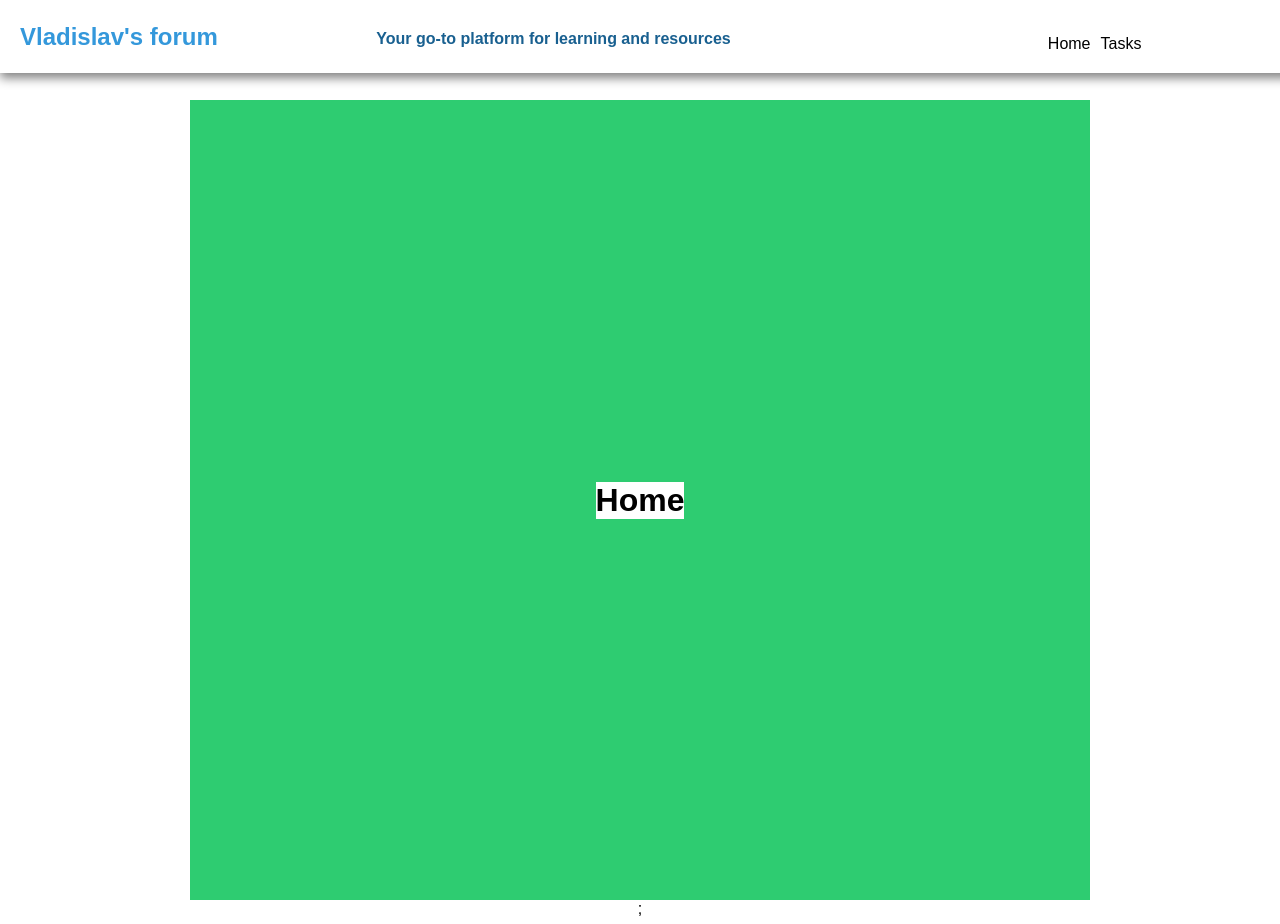
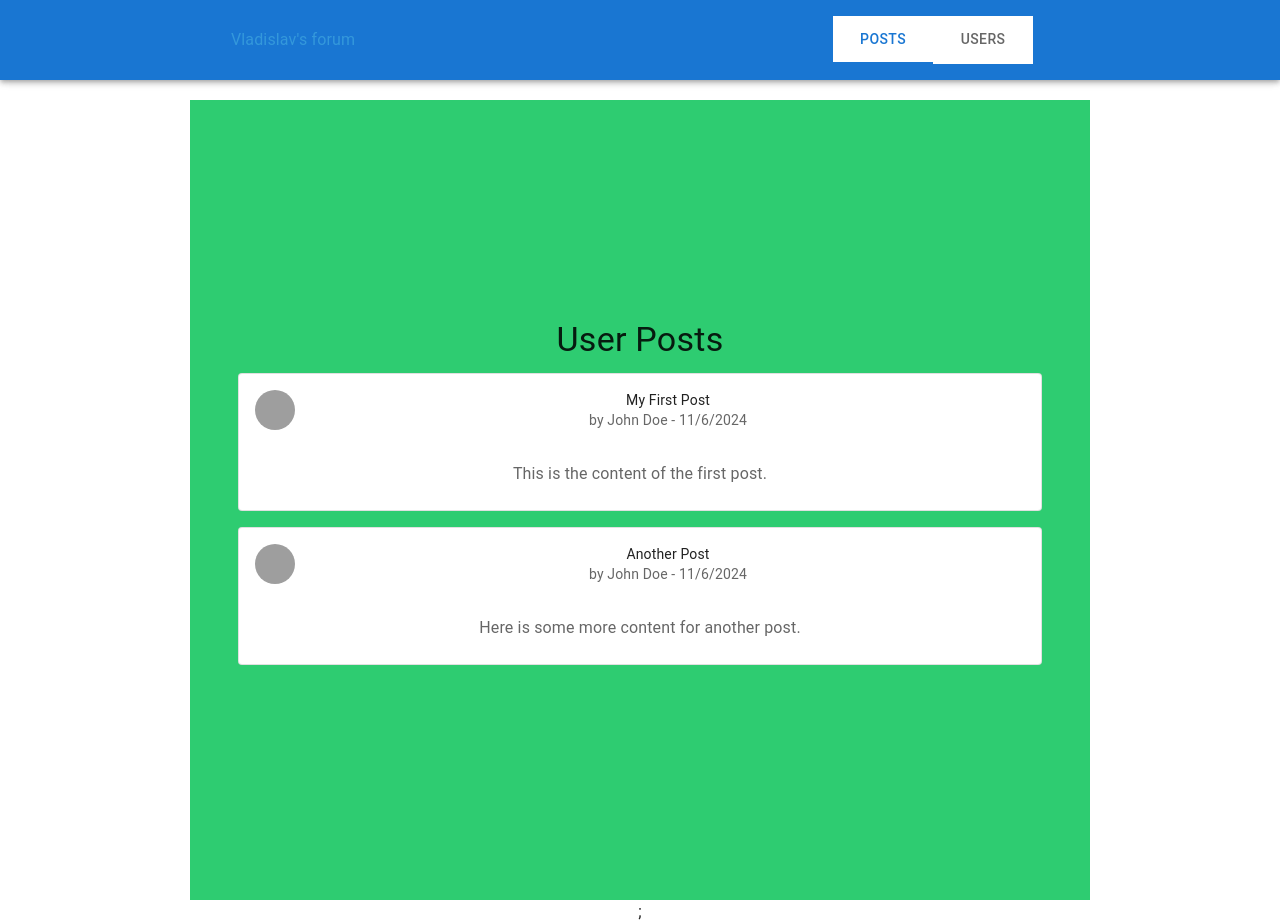
Before and after one commit to Vladisval/forum-project, a React (Vite) app: page / in a window 1280 px wide. Built offline with nearby package versions, Linux system fonts and the light colour scheme; grey boxes are pictures that could not be loaded.

Commit message:
Add PostsPage & models

```diff
--- a/src/app/App/App.scss
+++ b/src/app/App/App.scss
@@ -2,6 +2,4 @@
 * {
   margin: 0 auto;
   text-align: center;
-  background-color: $background-color;
-
 }
--- a/src/app/App/App.tsx
+++ b/src/app/App/App.tsx
@@ -2,6 +2,7 @@ import Layout from '../../shared/ui/Layout';
 import './App.scss'
 import { Outlet } from "react-router-dom";
 import Header from "../../widgets/Header/Header.tsx";
+import { CssBaseline } from "@mui/material";
 
 
 
@@ -9,6 +10,7 @@ function App() {
 
   return (
     <>
+      <CssBaseline />
       <Header/>
       <Layout>
         <Outlet />
--- /dev/null
+++ b/src/entities/post/model/PostModel.ts
@@ -0,0 +1,10 @@
+import { UserModel } from "../../user/model/UserModel.ts";
+
+export interface PostModel {
+  userId: UserModel["id"],
+  author?: UserModel,
+  id: number,
+  title: string,
+  body: string,
+  createdAt?: Date;
+}
--- /dev/null
+++ b/src/entities/post/ui/PostCard.tsx
@@ -0,0 +1,25 @@
+import { PostModel } from "../model/PostModel.ts";
+import { Avatar, Card, CardContent, CardHeader, Typography } from "@mui/material";
+
+interface PostCardProps {
+  post: PostModel;
+}
+
+const PostCard: React.FC<PostCardProps> = ({ post }) => {
+  return (
+    <Card variant="outlined" sx={{ mb: 2 }}>
+      <CardHeader
+        avatar={<Avatar src={post.author?.avatarUrl} alt={post.author?.name} />}
+        title={post.title}
+        subheader={`by ${post.author?.name} - ${post.createdAt?.toLocaleDateString()}`}
+      />
+      <CardContent>
+        <Typography variant="body1" color="text.secondary">
+          {post.body}
+        </Typography>
+      </CardContent>
+    </Card>
+  );
+};
+
+export default PostCard;
--- /dev/null
+++ b/src/entities/user/model/UserModel.ts
@@ -0,0 +1,25 @@
+
+export interface UserModel {
+  id: number,
+  name: string,
+  username?: string,
+  email?: string,
+  avatarUrl: string,
+  address?: {
+    street: string,
+    suite: string,
+    city: string,
+    zipcode: string,
+    geo: {
+      lat: string,
+      lng: string
+    }
+  },
+  phone?: string,
+  website?: string,
+  company?: {
+    name: string,
+    catchPhrase: string,
+    bs: string
+  }
+}
--- a/src/pages/Home/Home.tsx
+++ /dev/null
@@ -1,10 +0,0 @@
-
-const Home = () => {
-  return (
-    <div>
-      <h1>Home</h1>
-    </div>
-  );
-};
-
-export default Home;
--- /dev/null
+++ b/src/pages/Posts/PostsPage.tsx
@@ -0,0 +1,44 @@
+import { UserModel } from "../../entities/user/model/UserModel.ts";
+import { PostModel } from "../../entities/post/model/PostModel.ts";
+import { Container, Typography } from "@mui/material";
+import PostCard from "../../entities/post/ui/PostCard.tsx";
+
+
+const mockUser: UserModel = {
+  id: 1,
+  name: 'John Doe',
+  avatarUrl: 'https://i.pravatar.cc/150?img=1',
+};
+
+const mockPosts: PostModel[] = [
+  {
+    userId: 1,
+    id: 1,
+    author: mockUser,
+    title: 'My First Post',
+    body: 'This is the content of the first post.',
+    createdAt: new Date(),
+  },
+  {
+    userId: 1,
+    id: 2,
+    author: mockUser,
+    title: 'Another Post',
+    body: 'Here is some more content for another post.',
+    createdAt: new Date(),
+  },
+];
+const PostsPage = () => {
+  return (
+    <Container maxWidth="md">
+      <Typography variant="h4" component="h1" align="center" gutterBottom>
+        User Posts
+      </Typography>
+      {mockPosts.map((post) => (
+        <PostCard key={post.id} post={post} />
+      ))}
+    </Container>
+  );
+};
+
+export default PostsPage;
--- a/src/pages/Posts/ui/Tasks.tsx
+++ /dev/null
@@ -1,11 +0,0 @@
-
-
- const Tasks = () => {
-  return (
-    <>
-      <h1>Tasks</h1>
-    </>
-  );
-};
-
-export default Tasks;
--- /dev/null
+++ b/src/pages/Users/ui/Users.tsx
@@ -0,0 +1,11 @@
+
+
+ const Users = () => {
+  return (
+    <>
+      <h1>Users</h1>
+    </>
+  );
+};
+
+export default Users;
--- a/src/widgets/Header/Header.scss
+++ b/src/widgets/Header/Header.scss
@@ -1,44 +1,23 @@
 @use "../../shared/styles/variables" as *;
 
 .header {
-  position: fixed;
+  //position: fixed;
+  padding: 0 20px;
   top: 0;
   display: flex;
   align-items: center;
   justify-content: space-between;
-  background-color: $background-color;  // Использование переменной из variables.scss
-  padding: 20px;
+  flex-direction: row;
+  background-color: $background-color;
   color: #333;
   box-shadow: 0 5px 10px gray ;
   width: 100%;
 
 
-  &__title {
+  &-title {
     font-size: 24px;
     font-weight: bold;
     margin: 0;
-    color: $primary-color; // если есть переменная основного цвета
-  }
-
-  &__subtitle {
-    font-size: 16px;
-    color: darken($primary-color, 20%);  // затемнение основного цвета для контраста
-    margin-top: 5px;
-  }
-
-  &__nav {
-    margin-top: 15px;
-    display: flex;
-    gap: 10px;
-  }
-
-  &__link {
-    color: $link-color; // Используем переменную цвета ссылки, если она есть
-    text-decoration: none;
-    font-size: 16px;
-
-    &:hover {
-      text-decoration: underline;
-    }
+    color: $primary-color;
   }
 }
--- a/src/widgets/Header/Header.tsx
+++ b/src/widgets/Header/Header.tsx
@@ -1,16 +1,38 @@
 import React from 'react';
 import './Header.scss'
-import { Link } from "react-router-dom";
+import { Link, useLocation } from "react-router-dom";
+import { AppBar, Box, Tab, Tabs, Typography } from "@mui/material";
 
 const Header : React.FC = () => {
-  return (    <header className="header">
-      <h1 className="header__title">Vladislav's forum</h1>
-      <h2 className="header__subtitle">Your go-to platform for learning and resources</h2>
-      <nav className="header__nav">
-        <Link to="/" className="header__link">Home</Link>
-        <Link to="/tasks" className="header__link">Tasks</Link>
-      </nav>
-    </header>
+
+  const location = useLocation();
+  const currentTab = location.pathname;
+
+  return (
+    <AppBar sx={{display: "flex", flexDirection: "row"}} >
+      <Box display="flex" alignItems="center" >
+        <Typography className="header-title">Vladislav's forum</ Typography>
+      </Box>
+
+      <Box display="flex" justifyContent="center" p={2} gap={2}>
+        <Tabs value={currentTab}>
+          <Tab
+            label="Posts"
+            value="/"
+            component={Link}
+            to="/"
+            sx={{ minWidth: 100, background: "white" }}
+          />
+          <Tab
+            label="Users"
+            value="/users"
+            component={Link}
+            to="/users"
+            sx={{ minWidth: 100,  background: "white" }}
+          />
+        </Tabs>
+      </Box>
+    </AppBar>
   );
 };
 
```
Also changed, not shown: src/app/router/index.tsx (+5 -5 lines).
